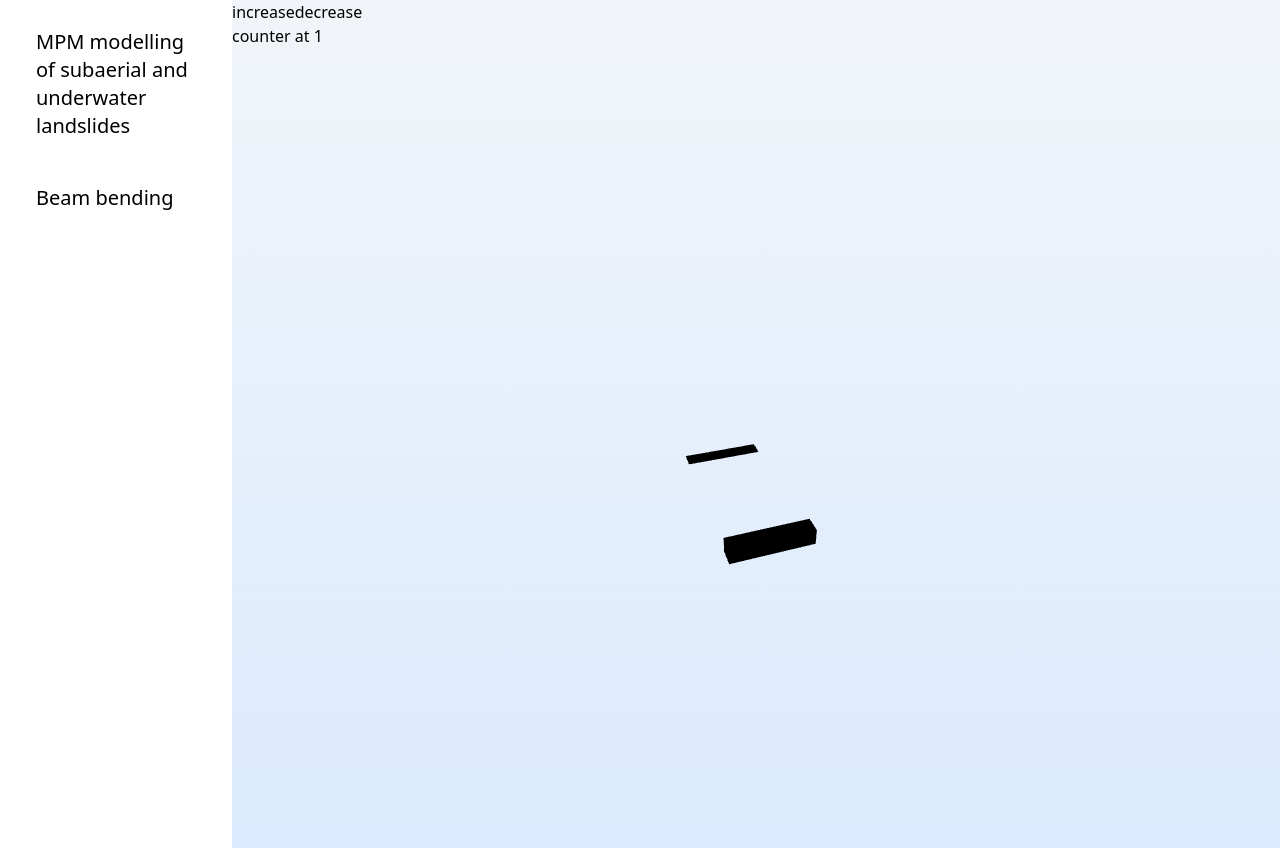
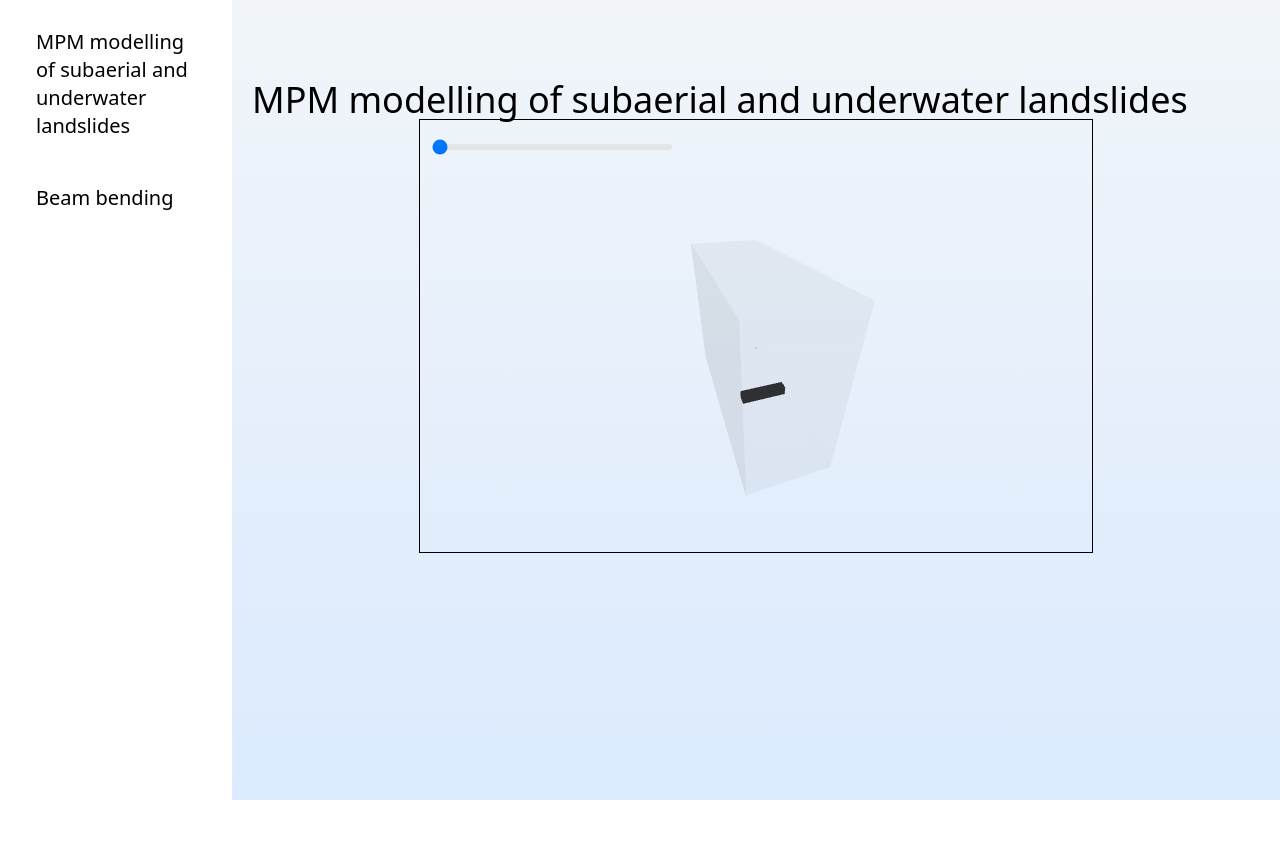
Before and after one commit to JonaMetcalf/Showcase, a Next.js app: page /mpm in a window 1280 px wide. After the commit the page ends 800 px from the top, so only its background shows below. Built offline with nearby package versions, Linux system fonts and the light colour scheme; no server answers.

Commit message:
Added slider

```diff
--- a/app/mpm/page.jsx
+++ b/app/mpm/page.jsx
@@ -2,18 +2,22 @@
 import { Canvas, useFrame} from '@react-three/fiber'
 import {useRef, useState, useEffect} from 'react'
 import { OrbitControls } from '@react-three/drei';
+import { Slider } from "@material-tailwind/react";
+
 
 
 export default function App() {
   const [data, setData] = useState();
-  const [counter, setCounter] = useState(1);
+  const [framechoice, setFrameChoice] = useState(0);
+  const [frames, setFrames] = useState();
 
   const MAX_POINTS = 43000
   const [coords, setCoords] = useState(new Float32Array(MAX_POINTS * 3))
 
   const points = useRef();
   const box = useRef();
-  const leftwall = useRef();
+  const floor = useRef();
+  const backwall = useRef();
 
 
   useEffect(() => {
@@ -21,32 +25,37 @@ export default function App() {
       const data = await (await fetch('/3d.json')).json();
       setData(data);
       console.log("data fetched")
-      points.current.geometry.attributes.position.array = new Float32Array(data[counter]["data"])
+      setFrames(Array.from(Object.keys(data)))
+      points.current.geometry.attributes.position.array = new Float32Array(data[Object.keys(data)[0]]["data"])
       points.current.geometry.attributes.position.needsUpdate = true
 
     };
     dataFetch();
   }, []);
 
-  function loadFrame () {
-    points.current.geometry.attributes.position.array = new Float32Array(data[counter]["data"])
-    points.current.geometry.computeBoundingBox();
+  function loadFrame (frame) {
+    points.current.geometry.attributes.position.array = new Float32Array(data[frame.toString()]["data"])
+    //points.current.geometry.computeBoundingBox(); fix Nan values in array
     points.current.geometry.attributes.position.needsUpdate = true
-
   }
 
   return (
-    <div>
-      <button onClick={() => {setCounter(counter+1); loadFrame()} }>
-        increase
-      </button>
-      <button onClick={() => {setCounter(counter-1); loadFrame()} }>
-        decrease
-      </button>
-      <p>counter at {counter}</p>
-      <div id="canvas-container" className='w-300 h-screen'>
+    <div className='w-full h-full py-20 px-5 justify-center'>
+      <h1 className='text-4xl mx-auto'>MPM modelling of subaerial and underwater landslides</h1>
+      <div className='w-4/6 mx-auto outline outline-1 p-3'>
+      <input
+            type="range"
+            className="transparent h-1.5 w-60 cursor-pointer appearance-none rounded-lg border-transparent bg-neutral-200"
+            min="0"
+            max="120"
+            step="4"
+            defaultValue={0}
+            onChange={({ target: { value: frame } }) => {loadFrame(frame)}}
+          />
+      <div id="canvas-container" className='w-full h-96'>
         <Canvas camera={{ fov: 75, position: [600, 400, 200]}}>
-          <OrbitControls enableZoom={true} enableRotate={true} enablePan={true} />
+          <perspectiveCamera/>
+          <OrbitControls enableZoom={true} maxDistance={900} enableRotate={true} enablePan={true} />
           <pointLight position={[1, 5, 1]} />
           <points ref={points}>
             <bufferGeometry attach="geometry">
@@ -61,16 +70,30 @@ export default function App() {
           </points>
           <mesh ref={box} position = {[200,10,50]}>
             <boxGeometry attach="geometry" args={[20, 20, 100]}  />
-            <meshStandardMaterial attach="material" color={0x0ff000} />
+            <meshStandardMaterial attach="material" color={'#964B00'} opacity={0.8} transparent={true}/>
           </mesh>
-          <mesh ref={leftwall} position = {[0,0,50]}>
-            <boxGeometry attach="geometry" args={[20, 1, 100]}  />
-            <meshStandardMaterial attach="material" color={0x0ff000} />
+          <mesh ref={floor} position = {[200,0,75]}>
+            <boxGeometry attach="geometry" args={[400, 1, 150]}  />
+            <meshStandardMaterial attach="material" color={'#964B00'} opacity={0.04} transparent={true}/>
+          </mesh>
+          <mesh ref={backwall} position = {[0,150,75]}>
+            <boxGeometry attach="geometry" args={[1, 300, 150]}  />
+            <meshStandardMaterial attach="material" color={'#964B00'} opacity={0.04} transparent={true}/>
+          </mesh>
+          <mesh position = {[200,150,150]}>
+            <boxGeometry attach="geometry" args={[400, 300, 1]}  />
+            <meshStandardMaterial attach="material" color={'#964B00'} opacity={0.04} transparent={true}/>
+          </mesh>
+          <mesh position = {[200,150,0]}>
+            <boxGeometry attach="geometry" args={[400, 300, 1]}  />
+            <meshStandardMaterial attach="material" color={'#964B00'} opacity={0.04} transparent={true}/>
           </mesh>
         </Canvas>
       </div>
+    </div>
 
     </div>
 
+
   )
 }
--- a/package.json
+++ b/package.json
@@ -10,6 +10,7 @@
   },
   "dependencies": {
     "@kitware/vtk.js": "^29.1.3",
+    "@material-tailwind/react": "^2.1.4",
     "@react-three/drei": "^9.88.17",
     "@react-three/fiber": "^8.15.11",
     "next": "14.0.3",
```
Also changed, not shown: 2 other files (tests, documents, lock files or other folders).
